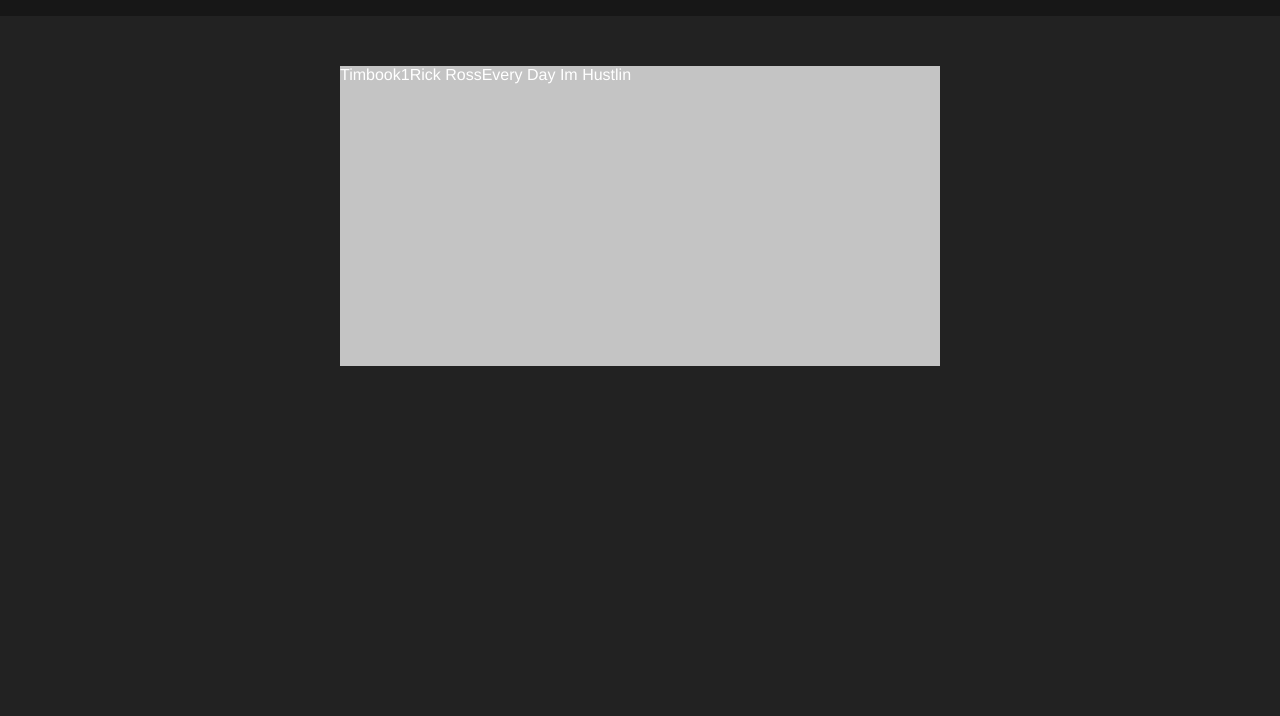
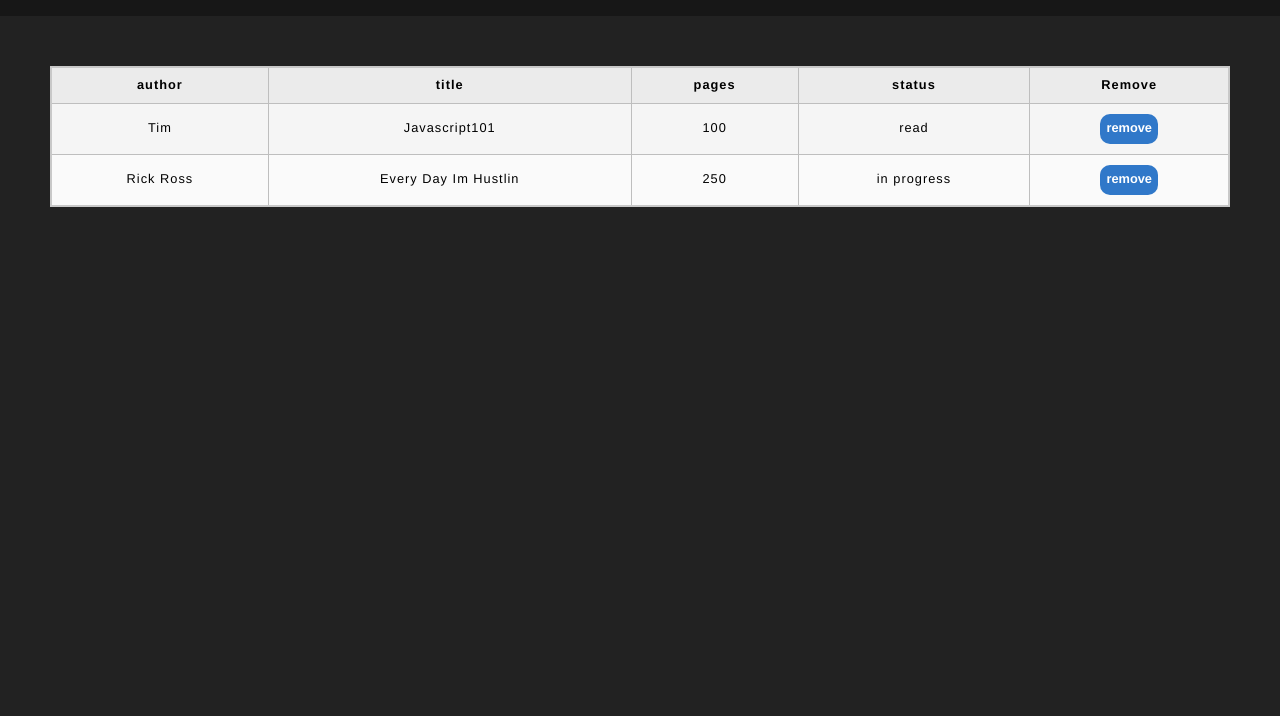
Before and after one commit to tim-martinez/library, a plain HTML site: page index.html in a window 1280 px wide. Shown: the part 84-800 px from the top of the page. Drawn offline with Linux system fonts and the light colour scheme.

Commit message:
added table to organize library entires. added remove button.

```diff
--- a/index.html
+++ b/index.html
@@ -11,9 +11,9 @@
 <body>
     <div class="header">
         <h1>myLibrary</h1>
-        <a href="addbook.html"><button>Add Book</button></a>
+        <a href="addbook.html"><button>+ Add Book</button></a>
     </div>
-    <div id="container" class="content"></div>
+    <div id="container" class="container"></div>
     </div>
 </body>
 </html>
--- a/main.js
+++ b/main.js
@@ -1,7 +1,9 @@
 const myLibrary = [];
 const container = document.querySelector('#container');
-const bookList = document.createElement('div');
+const testBook = new Book('Tim', 'Javascript101', '100', 'read');
+const testBook2 = new Book('Rick Ross', 'Every Day Im Hustlin', '250', 'in progress');
 
+//object constructor
 function Book(author,title,pages,status) {
     this.author = author;
     this.title = title;
@@ -9,22 +11,60 @@
     this.status = status;
 };
 
+//add object to myLibrary array
 function addBook(book) {
     myLibrary.push(book);
 };
 
-const testBook = new Book('Tim', 'book1', '100', 'read');
-const testBook2 = new Book('Rick Ross', 'Every Day Im Hustlin', '250', 'reading');
-
+//manually add first 2 default books to array
 addBook(testBook);
 addBook(testBook2);
 
-bookList.classList.add('library');
-// bookList.innerHTML = 'helloworld';
-container.appendChild(bookList);
+//create table for books here
+function libraryTable(library){
+    const table = document.createElement('table');
+    const thead = document.createElement('thead');
+    const tbody = document.createElement('tbody');
 
-myLibrary.forEach((element) => {
-    bookList.innerHTML += element.author + element.title;
-});
+    //create table header
+    const header = document.createElement('tr');
+    for (const key in library[0]) {
+        const th = document.createElement('th');
+        th.textContent = key;
+        header.appendChild(th);
+    };
 
-// console.table(myLibrary);
+    //add 'Remove' to header
+    const th = document.createElement('th');
+    th.textContent = 'Remove';
+    header.appendChild(th);
+
+    thead.appendChild(header);
+    table.appendChild(thead);
+
+    //create table body
+    library.forEach(element => {
+        const row = document.createElement('tr');
+        const keys = Object.keys(element);
+
+        keys.forEach(key => {
+            const td = document.createElement('td');
+            td.textContent = element[key];
+            row.appendChild(td);
+        });
+
+        //add 'remove' button
+        const td = document.createElement('td');
+        const btn = document.createElement('button')
+        btn.id = element.title;
+        btn.textContent = "remove";
+        td.appendChild(btn);
+        row.appendChild(td);
+        tbody.appendChild(row);
+        table.appendChild(tbody);
+    });
+
+    container.appendChild(table);
+};
+
+libraryTable(myLibrary);
--- a/style.css
+++ b/style.css
@@ -41,17 +41,51 @@
     transition: 0.25s;
 }
 
-.content {
-    display: flex;
-    flex-direction: column;
-    justify-content: start;
-    align-items: center;
-    flex: 1;
-    margin-top: 50px;
+td button {
+    width: auto;
+    height: 30px;
+    border-radius: 10px;
+}
+.container {
+    display: grid;
+    margin: 50px;
 }
 
 .library {
     height: 300px;
     width: 600px;
-    background-color: rgb(196, 196, 196);
+    background-color: rgb(54, 54, 54);
 }
+
+table {
+  border-collapse: collapse;
+  border: 2px solid rgb(200,200,200);
+  letter-spacing: 1px;
+  font-size: 0.8rem;
+  color: black;
+}
+
+td, th {
+  border: 1px solid rgb(190,190,190);
+  padding: 10px 20px;
+}
+
+th {
+  background-color: rgb(235,235,235);
+}
+
+td {
+  text-align: center;
+}
+
+tr:nth-child(even) td {
+  background-color: rgb(250,250,250);
+}
+
+tr:nth-child(odd) td {
+  background-color: rgb(245,245,245);
+}
+
+caption {
+  padding: 10px;
+}
```
